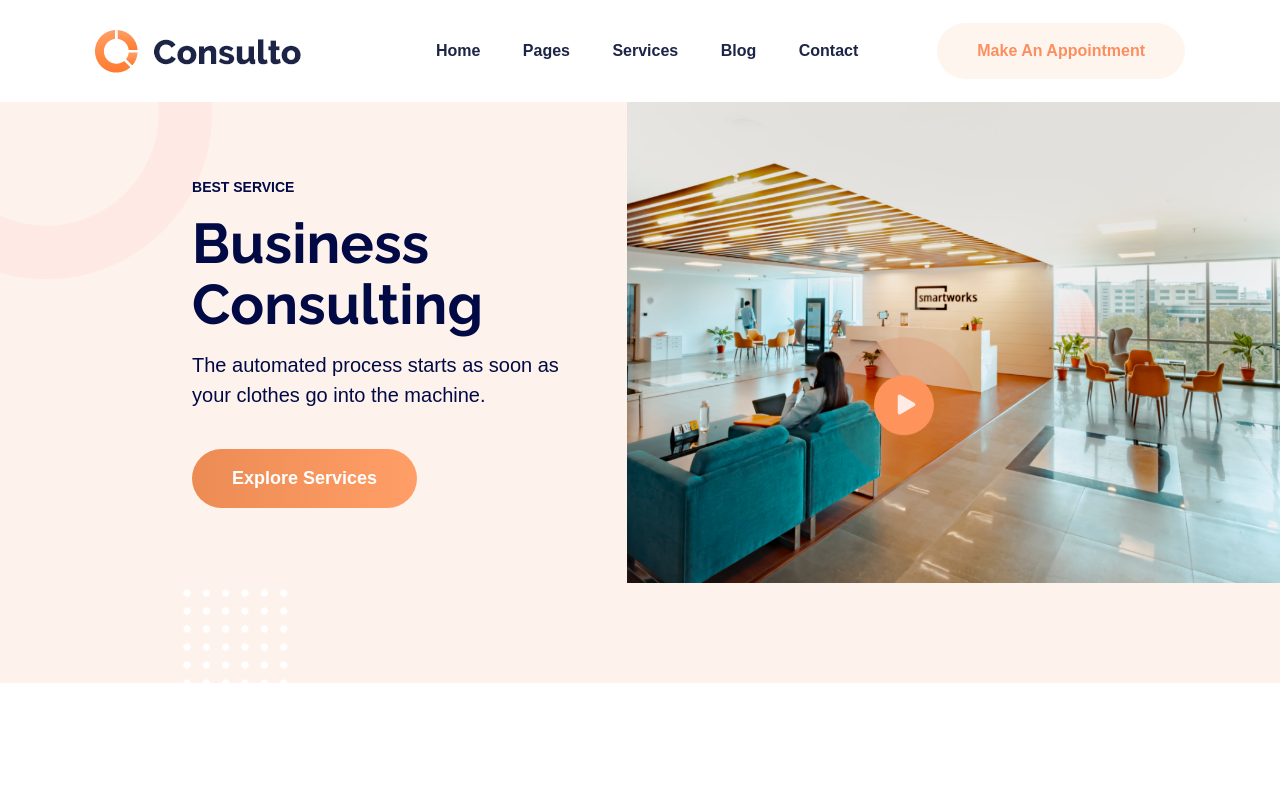
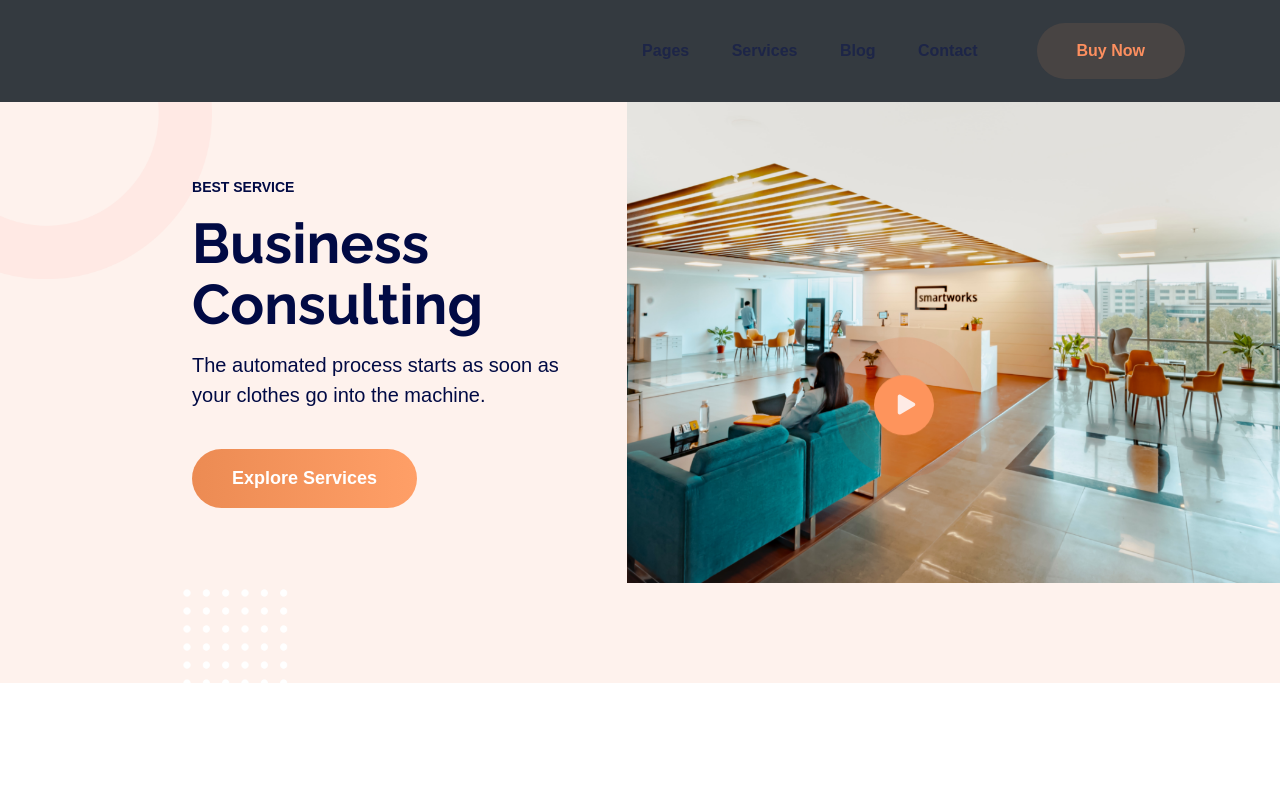
Before and after one commit to hugodiaz2/tarea3-git, a plain HTML site: page index.html in a window 1280 px wide. Shown: the top 800 px of the page. Drawn offline with Linux system fonts and the light colour scheme; a web font is replaced by a local one.

Commit message:
feat: changes on title and the other section and divs

```diff
--- a/index.html
+++ b/index.html
@@ -40,7 +40,7 @@
     <!-- Preloader Start-->
     <header>
         <!-- Header Start -->
-        <div class="header-area header_area">
+        <div class="header-area header_area bg-dark">
             <div class="main-header">
              <div class="header-bottom  header-sticky">
                 <div class="container-fluid">
@@ -48,16 +48,15 @@
                         <!-- Logo -->
                         <div class="col-xl-2 col-lg-2 col-md-1">
                             <div class="logo">
-                              <a href="index.html"><img src="assets/img/logo/logo.png" alt=""></a>
+                              <a href="index.html"><p class="text-white"></p></a>
                           </div>
                       </div>
                       <div class="col-xl-10 col-lg-10 col-md-8">
                          <div class="header-left  d-flex f-right align-items-center">
                             <!-- Main-menu -->
                             <div class="main-menu f-right d-none d-lg-block">
-                                <nav>
-                                    <ul id="navigation">
-                                        <li><a href="index.html">Home</a></li>
+                                   <ul id="navigation">
+
                                         <li><a href="#">Pages</a>
                                             <ul class="submenu">
                                                 <li><a href="about.html">about</a></li>
@@ -72,12 +71,11 @@
                                             </ul>
                                         </li>
                                         <li><a href="contact.html">Contact</a></li>
-                                    </ul>
-                                </nav>
+
                             </div>
                             <!-- left Btn -->
-                            <div class="header-right-btn f-right d-none d-lg-block  ml-30">
-                                <a href="#" class="header-btn">Make an Appointment</a>
+                            <div class="header-right-btn f-right d-none d-lg-block  ml-10">
+                                <a href="#" class="header-btn">buy now</a>
                             </div>
                         </div>
                     </div>
```
